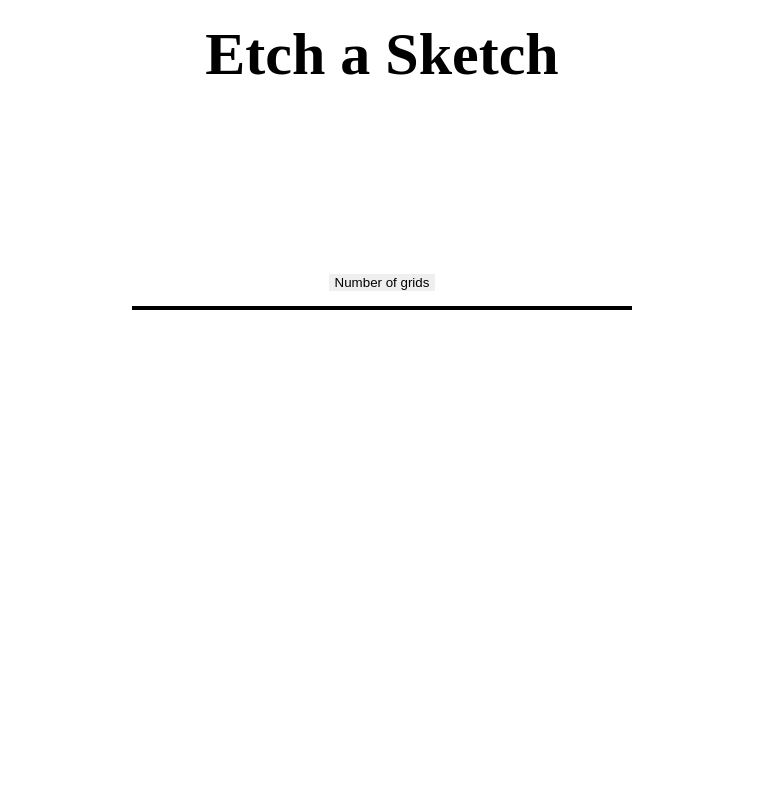
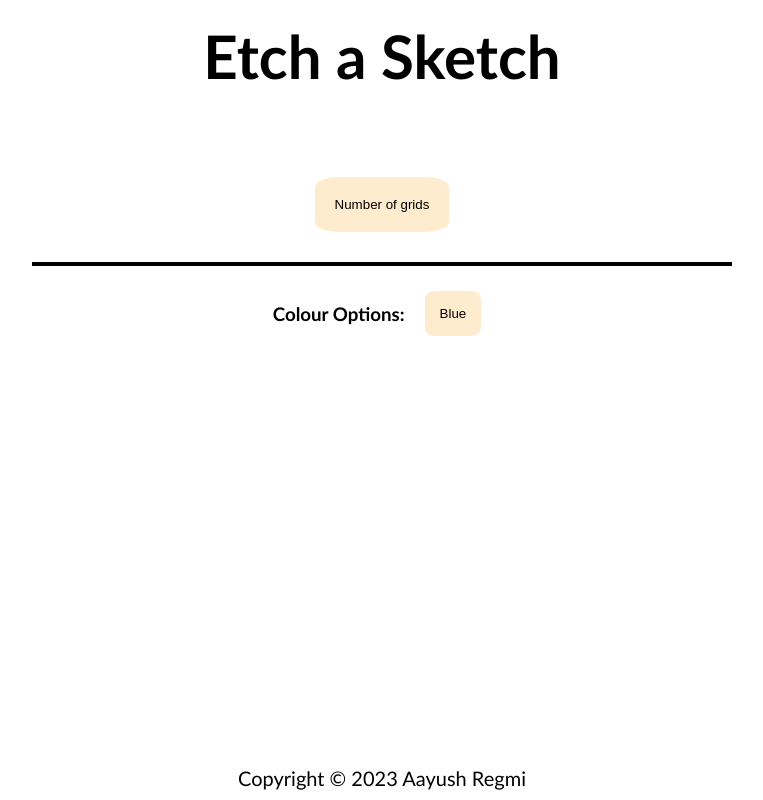
Before and after one commit to aayuReg/etch-a-sketch, a plain HTML site: page index.html in a window 1280 px wide. Shown: the whole page, without its empty margins (258-1021 px from the left). Drawn offline with Linux system fonts and the light colour scheme.

Commit message:
Almost complete

```diff
--- a/index.html
+++ b/index.html
@@ -11,9 +11,24 @@
 <body>
     <h1>Etch a Sketch</h1>
     <button class="userInputBtn">Number of grids</button>
+    <p class="para-1"></p>
     <div class="container">
 
 
     </div>
+    <div class="btn-container">
+        <h3>Colour Options:</h3>
+        <button class="blue-btn">Blue</button>
+
+    </div>
+    <footer class="footer">
+        <p>
+          Copyright ©
+          <script>
+            document.write(new Date().getFullYear())
+          </script>
+          Aayush Regmi
+        </p>
+      </footer>
 </body>
 </html>
--- a/index.js
+++ b/index.js
@@ -1,8 +1,13 @@
 const container = document.querySelector(".container");
 const userInputBtn = document.querySelector(".userInputBtn");
+const blueBtn = document.querySelector(".blue-btn");
+const redBtn = document.querySelector(".red-btn");
+const para_one=document.querySelector('.para-1')
 let allDivs = [];
+let userInput='10'
 
-const createDivs = (userinp) => {
+
+const createDivs = (userinp=10) => {
   container.innerHTML = "";
   container.style.setProperty('--userInput', userinp); //set custom css
   for (i = 0; i < userinp; i++) {
@@ -25,11 +30,23 @@ const createDivs = (userinp) => {
 };
 
 userInputBtn.addEventListener("click", () => {
-  let userInput = prompt("Enter the size:");
+   let userInput = prompt("Enter the size:");
   userInput = parseInt(userInput);
   if (userInput < 2 || userInput > 99) {
-    alert("please enter between 2 and 99");
+    para_one.innerHTML='Please choose between 2 and 99'
   } else {
     createDivs(userInput);
   }
+  blueBtn.addEventListener('click',()=>{
+      allDivs.forEach((div) => {
+          div.addEventListener("mouseover", () => {
+            div.classList.add("hover-blue");
+          });
+          div.addEventListener("mouseout", () => {
+            div.classList.remove("hover-blue");
+          });
+        });
+
+  })
+
 });
--- a/style/style.css
+++ b/style/style.css
@@ -3,27 +3,38 @@
   margin: 0;
   border: 0;
 }
+html{
+  /* footer support */
+  position: relative;
+  min-height: 100%;
+}
 body{
   display: flex;
   flex-direction: column;
   align-items: center;
-  gap:15px
+  justify-content: center;
+  gap:15px;
+  font-family: 'Gill Sans', 'Gill Sans MT', Calibri, 'Trebuchet MS', sans-serif;
+   /* footer support */
+   margin-bottom: 100px;
 }
 h1 {
   padding: 20px;
-  margin-bottom: 150px;
+  margin-bottom: 50px;
   font-size: 60px;
 }
 
 /* class selectors */
 
 .container {
-  width: 500px;
+  width: 700px;
+  /* height: 600px; */
   border: 2px solid black;
   display: flex;
   flex-wrap: wrap;
   align-items: center;
   justify-content: center;
+  /* margin-bottom: 200px; */
   /* gap:2px */
 }
 
@@ -36,3 +47,41 @@ h1 {
 .hover {
   background-color: black;
 }
+.hover-blue {
+  background-color: blue;
+}
+
+/* button */
+.userInputBtn{
+  padding: 20px;
+  border-radius: 18%;
+  background-color: blanchedalmond;
+}
+.blue-btn{
+  padding: 15px;
+  border-radius: 18%;
+  background-color: blanchedalmond;
+  margin:10px
+}
+.btn-container{
+  display: flex;
+  gap:10px;
+  justify-content: center;
+  align-items: center;
+}
+.para-1{
+  font-size: 20px;
+
+}
+.footer {
+  position: absolute;
+  bottom: 0;
+  left: 0;
+  display: flex;
+  align-items: center;
+  justify-content: center;
+  gap: 10px;
+  width: 100%;
+  padding: 10px;
+  font-size: 20px;
+}
```
